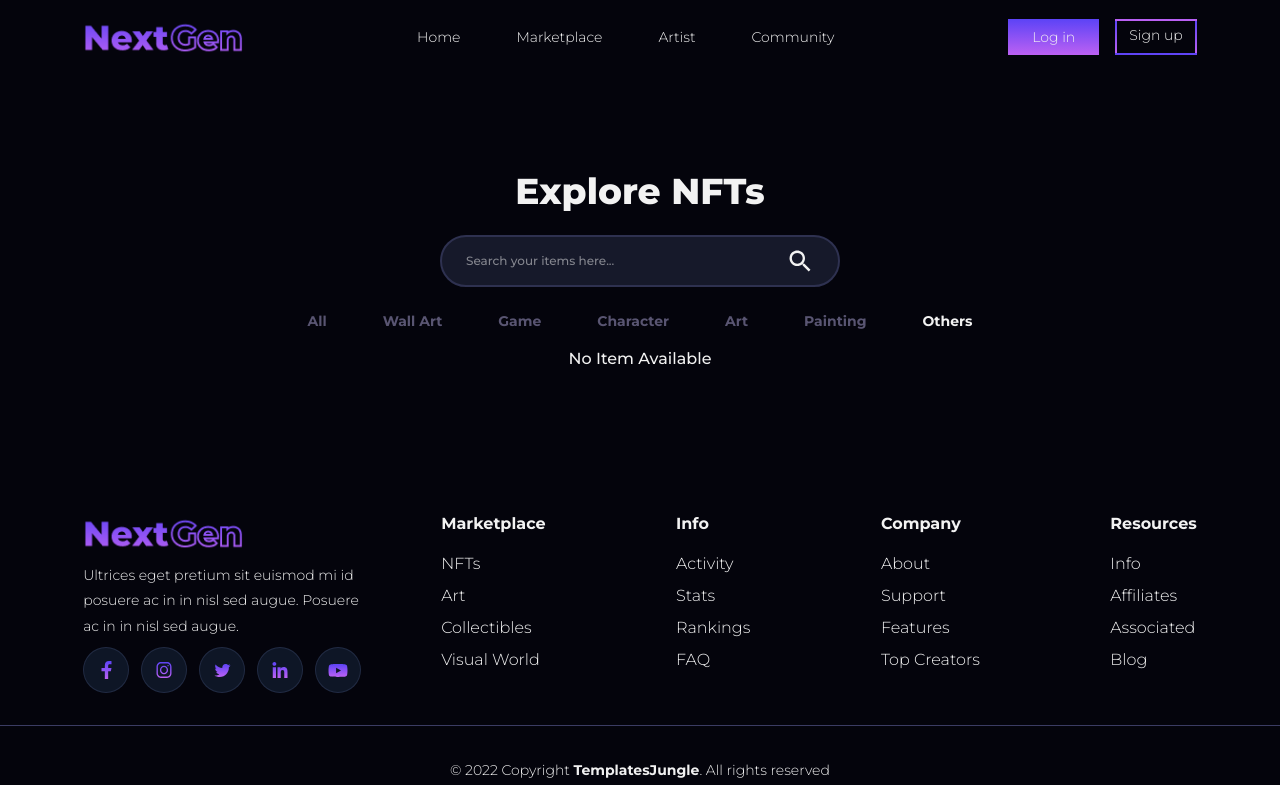
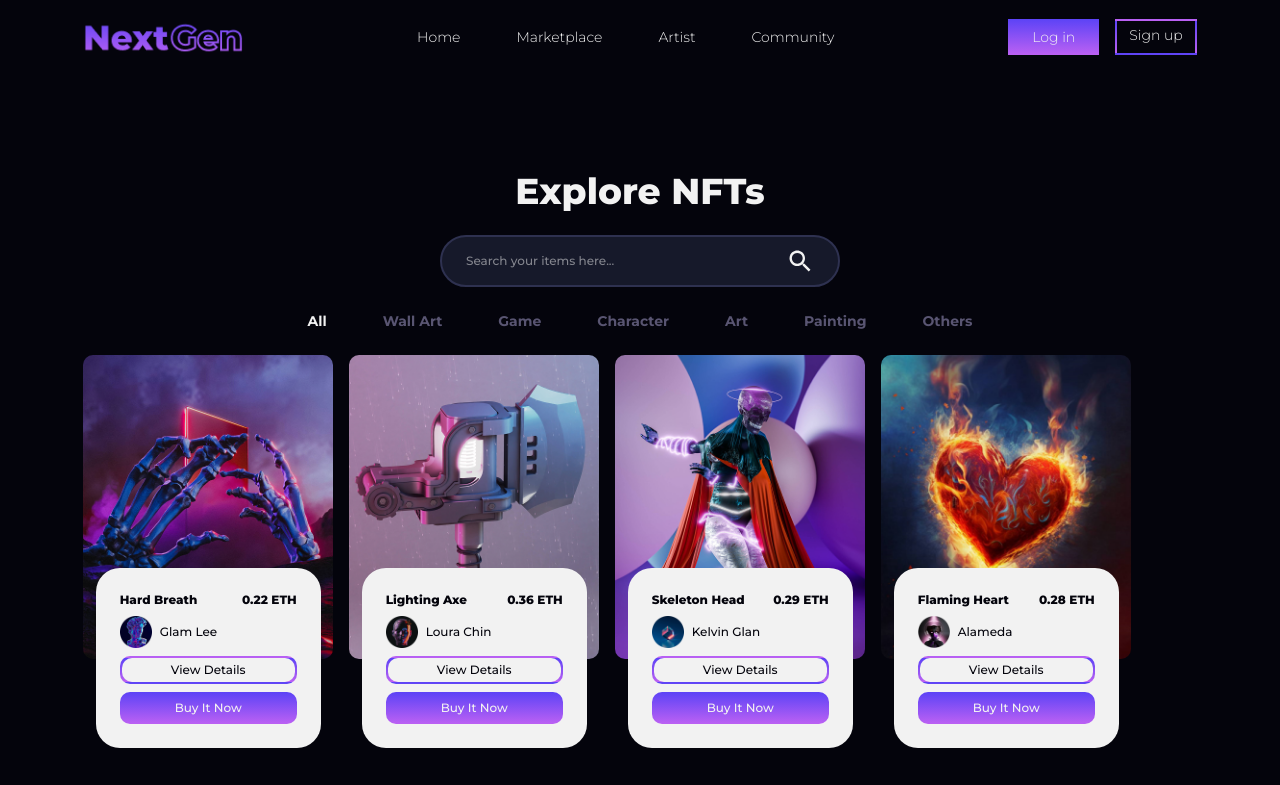
Before and after one commit to codimaniac/NextGen-NFT-Marketplace, a React (Vite) app: page /marketplace/others in a window 1280 px wide. Shown: the top 785 px of the page. Built offline with nearby package versions, Linux system fonts and the light colour scheme; data requests are answered from the project's data file.

Commit message:
Feat: Implemented sorting by collection and search query

```diff
--- a/src/containers/nfts-carousel/NFTsCarousel.jsx
+++ b/src/containers/nfts-carousel/NFTsCarousel.jsx
@@ -1,12 +1,16 @@
 import { MdOutlineChevronLeft, MdOutlineChevronRight } from "react-icons/md"
 import { useCarousel } from "../../hooks/useCarousel"
-import { NFTsCard } from "../../components"
+import { Button, NFTsCard } from "../../components"
+import { Link } from "react-router-dom"
 
 const NFTsCarousel = ({items, itemsPerSlide}) => {
   const [currentPage, currentSlide, slidePageNumbers, prevPage, nextPage] = useCarousel(items, itemsPerSlide)
      if (items.length == 0) {
       return (
-        <div className="">No Item Available</div>
+        <div className="flex flex-col gap-4 w-full h-full items-center justify-center rounded-[10px] bg-[#16192a] border-2 border-[#2e3150] p-20 section__margin">
+          <h3 className="text-[var(--lighter-color)] text-2xl text-center font-light leading-[183%]">There are no items to display</h3>
+          <Button className="gradient-lin-bg"><Link to="/">Go Back to Home</Link></Button>
+        </div>
       )
      }
 
--- a/src/pages/Marketplace.jsx
+++ b/src/pages/Marketplace.jsx
@@ -1,22 +1,45 @@
 import { NFTsCarousel } from "../containers"
 import { useGetData } from "../hooks/useFetch"
-import { Link, Route, Routes, useResolvedPath, useSearchParams } from "react-router-dom"
+import { Link, Route, Routes, useLocation, useResolvedPath, useSearchParams } from "react-router-dom"
 import { IoMdSearch } from "react-icons/io"
 import { Button } from "../components"
 import { useState } from "react"
 
 const Marketplace = () => {
-    const [searchQuery, setSearchQuery] = useState('')
+    const location = useLocation()
+    const path = location.pathname + location.search
     const [nfts, isLoading, isError] = useGetData('http://localhost:3000/NFTs')
-    const basePath = `/marketplace`
-    const path = useResolvedPath("").pathname
-    const filterNFTs = (searchQuery) => {
-        const filteredNFTs = nfts.filter(item => item?.collections.includes(searchQuery))
+    const [searchParams, setSearchParams] = useSearchParams()
+    const searchFilter = searchParams.get("search")?.toLowerCase()
+    const collectionFilter = searchParams.get("collection")
+    const filteredNFTs = nfts.filter(item => {
+        const searchMatch = searchFilter ? item?.name.toLowerCase().includes(searchFilter) : true
+        const collectionMatch = collectionFilter ? item?.collections.includes(collectionFilter) : true
 
-        return filteredNFTs
+        return searchMatch && collectionMatch
+    })
+
+    const handleFilterChange = (filterName, value) => {
+        const newSearchParams = new URLSearchParams(searchParams)
+
+        if (value) {
+            newSearchParams.set(filterName, value)
+        } else {
+            newSearchParams.delete(filterName)
+        }
+
+        setSearchParams(newSearchParams)
     }
 
-    const searchResult = nfts.filter(nft => nft?.name.toLowerCase().includes(searchQuery.toLowerCase()))
+    const removeQueryParams = (url, paramToRemove) => {
+        const urlObj = new URL(`http://localhost:5173${url}`)
+
+        const params = urlObj.searchParams
+
+        params.delete(paramToRemove)
+
+        return urlObj.toString()
+    }
 
     if (isLoading) {
         return (
@@ -42,27 +65,19 @@ const Marketplace = () => {
         <div className="flex flex-col gap-4 items-center section__margin">
             <h1 className="text-3xl font-extrabold lg:text-4xl mt-20">Explore NFTs</h1>
             <div className="flex justify-between mt-2 px-2 bg-[#16192a] border-2 border-[#2e3150] w-80 rounded-full text-xs md:w-90 lg:w-100">
-                <input type="text" name="search" id="search" placeholder="Search your items here..." className="w-full outline-0 p-4" value={searchQuery} onChange={(e) => setSearchQuery(e.target.value)} />
+                <input type="text" name="search" id="search" placeholder="Search your items here..." className="w-full outline-0 p-4" value={searchFilter || ''} onChange={(e) => handleFilterChange("search", e.target.value)} />
                 <span className="flex items-center gap-2 px-4"><IoMdSearch size={28} /> </span>
             </div>
             <ul className="hidden flex-row text-[var(--light-purple)] text-sm mt-2 font-bold sm:hidden md:gap-8 lg:flex xl:gap-14">
-                <li><Link to={basePath} className={`${path==`/marketplace` ? 'text-[var(--light-color)]' : ''} no-underline hover:text-[var(--accent-color)]`}>All</Link></li>
-                <li><Link to={`${basePath}/wall-art`} className={`${path==`/marketplace/wall-art` ? 'text-[var(--light-color)]' : ''} no-underline hover:text-[var(--accent-color)]`}>Wall Art</Link></li>
-                <li><Link to={`${basePath}/game`} className={`${path==`/marketplace/game` ? 'text-[var(--light-color)]' : ''} no-underline hover:text-[var(--accent-color)]`}>Game</Link></li>
-                <li><Link to={`${basePath}/character`} className={`${path==`/marketplace/character` ? 'text-[var(--light-color)]' : ''} no-underline hover:text-[var(--accent-color)]`}>Character</Link></li>
-                <li><Link to={`${basePath}/art`} className={`${path==`/marketplace/art` ? 'text-[var(--light-color)]' : ''} no-underline hover:text-[var(--accent-color)]`}>Art</Link></li>
-                <li><Link to={`${basePath}/painting`} className={`${path==`/marketplace/painting` ? 'text-[var(--light-color)]' : ''} no-underline hover:text-[var(--accent-color)]`}>Painting</Link></li>
-                <li><Link to={`${basePath}/others`} className={`${path==`/marketplace/others` ? 'text-[var(--light-color)]' : ''} no-underline hover:text-[var(--accent-color)]`}>Others</Link></li>
+                <li><Link to={!path.includes('collection=') ? path : removeQueryParams(path, "collection")} className={`${!path.includes('collection=') ? 'text-[var(--light-color)]' : ''} no-underline hover:text-[var(--accent-color)]`}>All</Link></li>
+                <li><button onClick={() => handleFilterChange("collection", "Wall art")} className={`${path.includes(`collection=Wall+art`) ? 'text-[var(--light-color)]' : ''} no-underline hover:text-[var(--accent-color)]`}>Wall Art</button></li>
+                <li><button onClick={() => handleFilterChange("collection", "Game")} className={`${path.includes(`collection=Game`) ? 'text-[var(--light-color)]' : ''} no-underline hover:text-[var(--accent-color)]`}>Game</button></li>
+                <li><button onClick={() => handleFilterChange("collection", "Character")} className={`${path.includes(`collection=Character`) ? 'text-[var(--light-color)]' : ''} no-underline hover:text-[var(--accent-color)]`}>Character</button></li>
+                <li><button onClick={() => handleFilterChange("collection", "Art")} className={`${path.includes(`collection=Art`) ? 'text-[var(--light-color)]' : ''} no-underline hover:text-[var(--accent-color)]`}>Art</button></li>
+                <li><button onClick={() => handleFilterChange("collection", "Painting")} className={`${path.includes(`collection=Painting`) ? 'text-[var(--light-color)]' : ''} no-underline hover:text-[var(--accent-color)]`}>Painting</button></li>
+                <li><button onClick={() => handleFilterChange("collection", "Others")} className={`${path.includes(`collection=Others`) ? 'text-[var(--light-color)]' : ''} no-underline hover:text-[var(--accent-color)]`}>Others</button></li>
             </ul>
-            <Routes>
-                <Route index element={searchQuery.length == 0 && searchResult.length == 0 ? <NFTsCarousel items={nfts} itemsPerSlide={8} /> : <NFTsCarousel items={searchResult} itemsPerSlide={8} />} />
-                <Route path="wall-art" element={<NFTsCarousel items={filterNFTs("Wall art")} itemsPerSlide={8} />} />
-                <Route path="game" element={<NFTsCarousel items={filterNFTs("Game")} itemsPerSlide={8} />} />
-                <Route path="character" element={<NFTsCarousel items={filterNFTs("Character")} itemsPerSlide={8} />} />
-                <Route path="art" element={<NFTsCarousel items={filterNFTs("Art")} itemsPerSlide={8} />} />
-                <Route path="painting" element={<NFTsCarousel items={filterNFTs("Painting")} itemsPerSlide={8} />} />
-                <Route path="others" element={<NFTsCarousel items={filterNFTs("Others")} itemsPerSlide={8} />} />
-            </Routes>
+            <NFTsCarousel items={filteredNFTs} itemsPerSlide={8} />
         </div>
     )
 }
```
